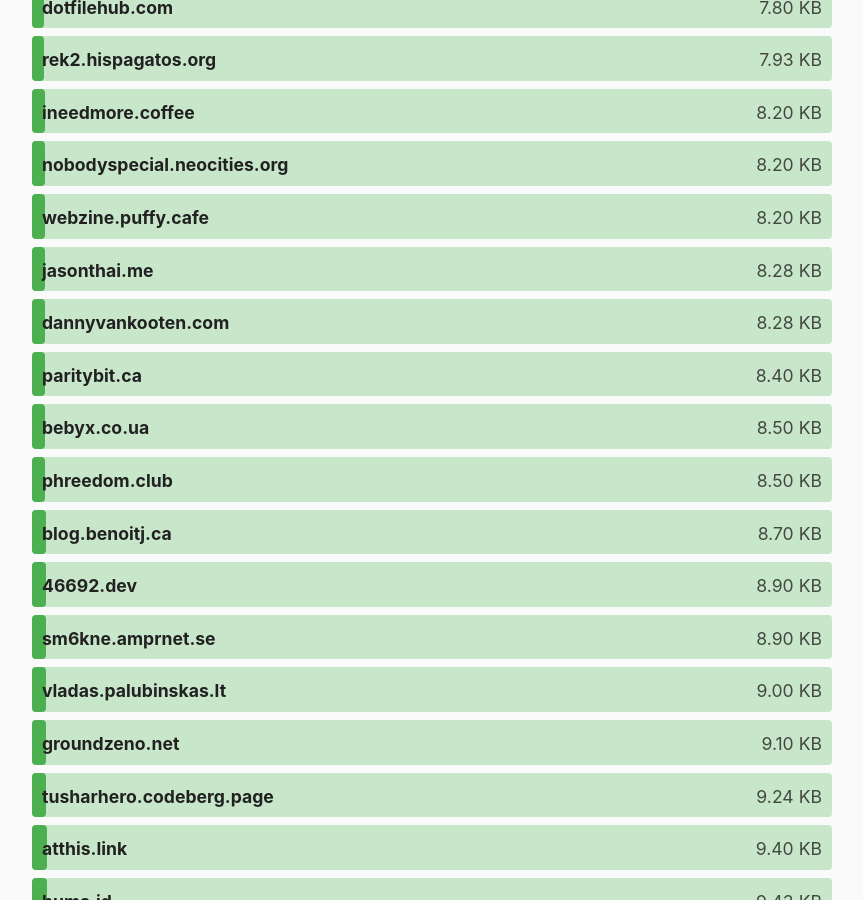
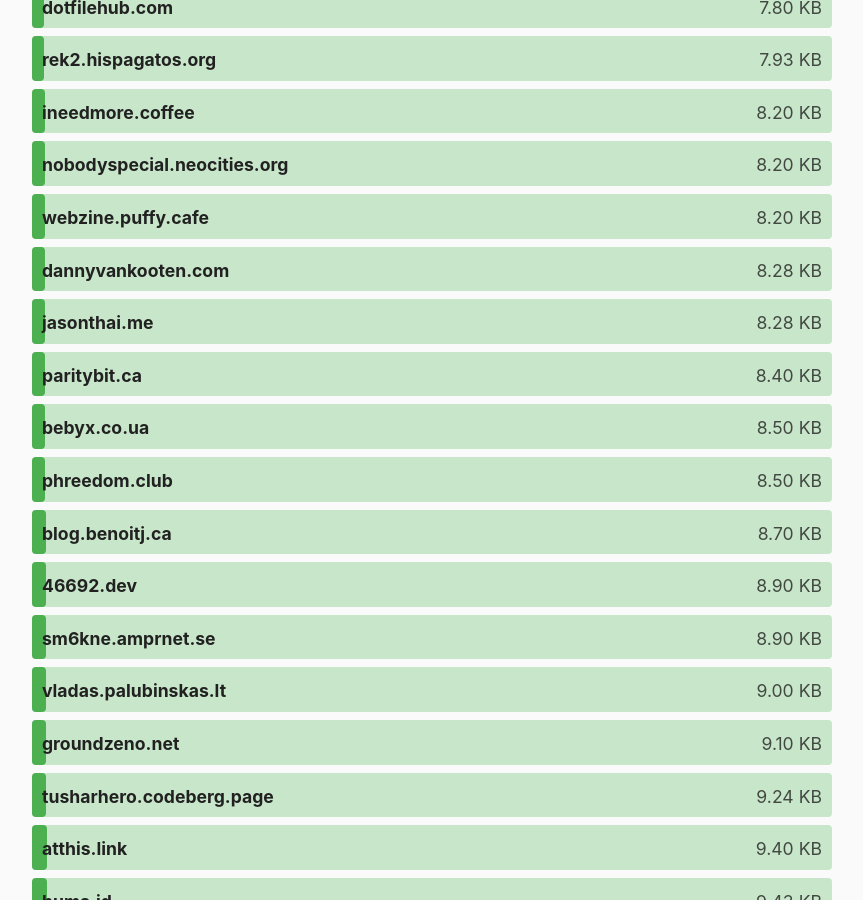
Before and after one commit to kevquirk/512kb.club, a Jekyll site: the page built from index.md, in a window 1280 px wide and 900 px high, scrolled down 4374 px. Shown: the whole window, without its empty margins (208-1071 px from the left). Built offline with Jekyll 4.4.1, drawn with Linux system fonts in a browser that asks for light colours; part of the change alters nothing that is shown.

Commit message:
Fix formatting

```diff
--- a/_data/sites.yml
+++ b/_data/sites.yml
@@ -1033,6 +1033,11 @@
   size: 65.4
   last_checked: 2023-02-22
 
+- domain: dannyvankooten.com
+  url: https://www.dannyvankooten.com
+  size: 8.28
+  last_checked: 2024-07-01
+
 - domain: danq.me
   url: https://danq.me/
   size: 234
@@ -4062,9 +4067,3 @@
   url: https://zwieratko.sk/
   size: 28.07
   last_checked: 2024-02-11
-
-
-- domain: dannyvankooten.com
-  url: https://www.dannyvankooten.com
-  size: 8.28
-  last_checked: 2024-07-01
```
